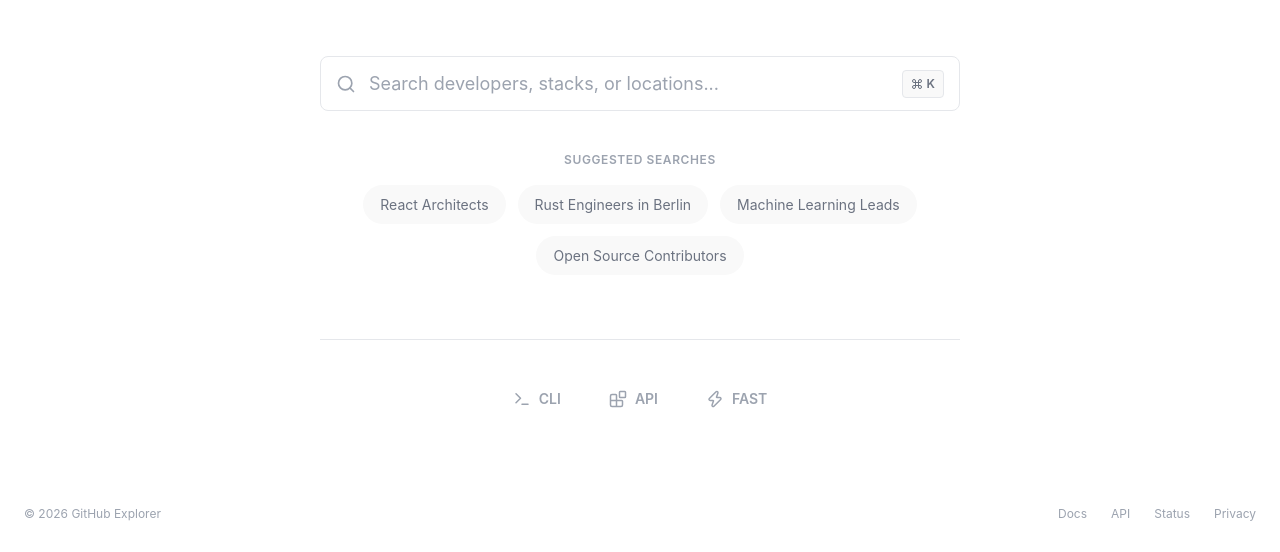
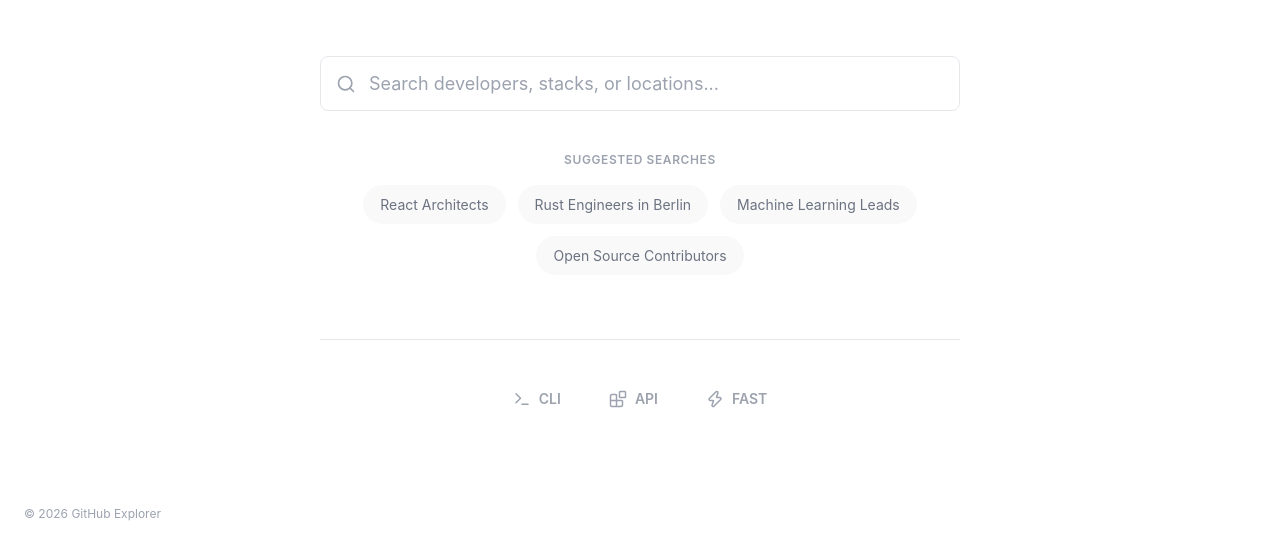
Before and after one commit to RishiiiS/githubExplorer, a React (Vite) app: page / in a window 1280 px wide. Shown: the part 275-827 px from the top of the page. Built offline with nearby package versions, Linux system fonts and the light colour scheme.

Commit message:
changed the styling of the home page

```diff
--- a/src/components/layout/Layout.jsx
+++ b/src/components/layout/Layout.jsx
@@ -26,12 +26,7 @@ export default function Layout({ children }) {
         <div className="footer-left">
           &copy; {new Date().getFullYear()} GitHub Explorer
         </div>
-        <div className="footer-right">
-          <a href="#">Docs</a>
-          <a href="#">API</a>
-          <a href="#">Status</a>
-          <a href="#">Privacy</a>
-        </div>
+
       </footer>
     </div>
   );
--- a/src/pages/Home.jsx
+++ b/src/pages/Home.jsx
@@ -1,5 +1,5 @@
 import React, { useState } from 'react';
-import { Search, Command, Terminal, Blocks, Zap } from 'lucide-react';
+import { Search, Terminal, Blocks, Zap } from 'lucide-react';
 import { useNavigate } from 'react-router-dom';
 import './Home.css';
 
@@ -28,10 +28,7 @@ export default function Home() {
             value={query}
             onChange={(e) => setQuery(e.target.value)}
           />
-          <div className="search-shortcut">
-            <Command size={12} />
-            <span>K</span>
-          </div>
+
         </form>
 
         <div className="suggested-searches-container">
```
